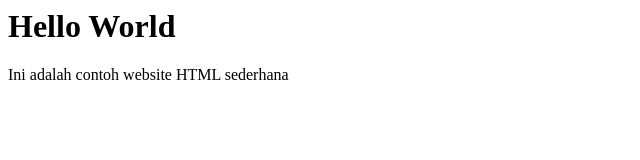
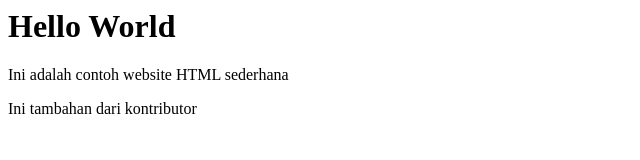
Before and after one commit to dayuariefin12/web-sederhana, a plain HTML site: page index.html in a window 1280 px wide. Shown: the whole page, without its empty margins (0-640 px from the left). Drawn offline with Linux system fonts and the light colour scheme.

Commit message:
tambahan paragraf baru dari akun2

```diff
--- a/index.html
+++ b/index.html
@@ -5,5 +5,6 @@
   <body>
     <h1>Hello World</h1>
     <p>Ini adalah contoh website HTML sederhana</p>
+    <p>Ini tambahan dari kontributor</p>
   </body>
 </htmL>
```
